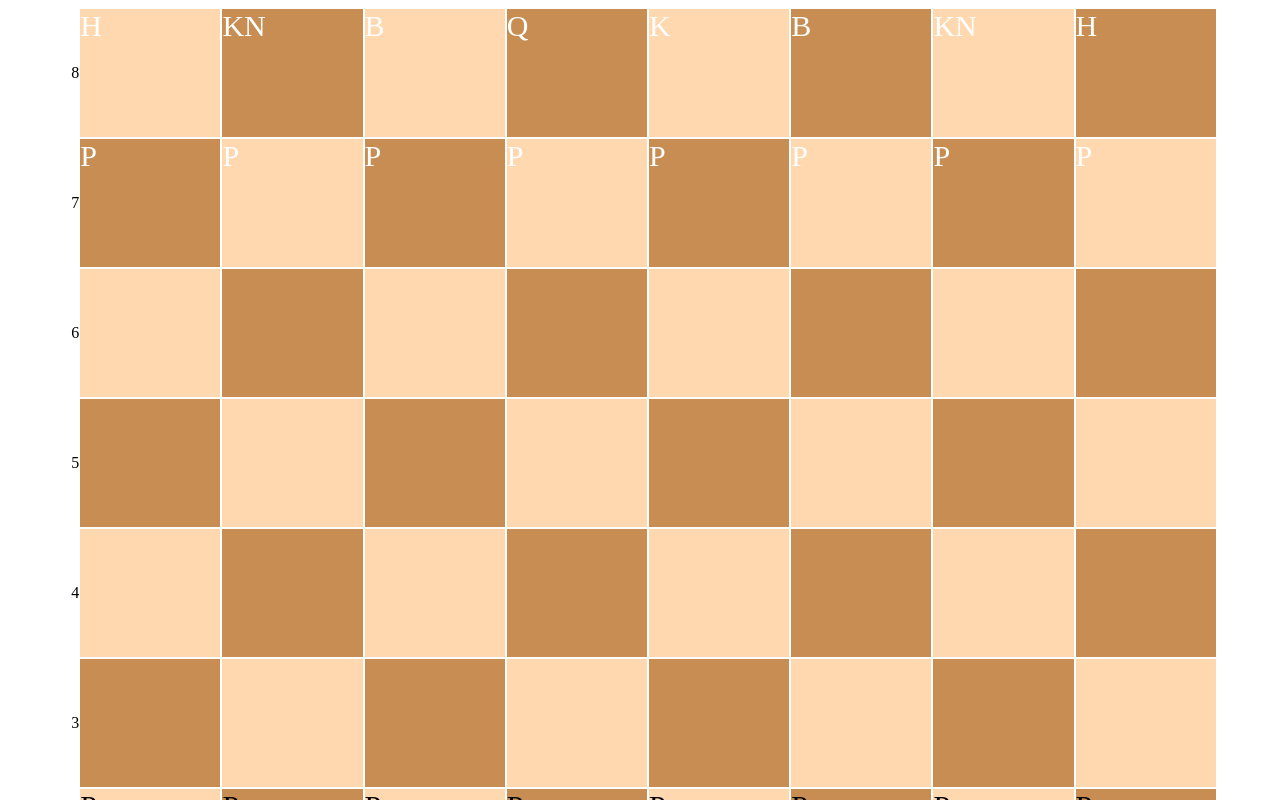
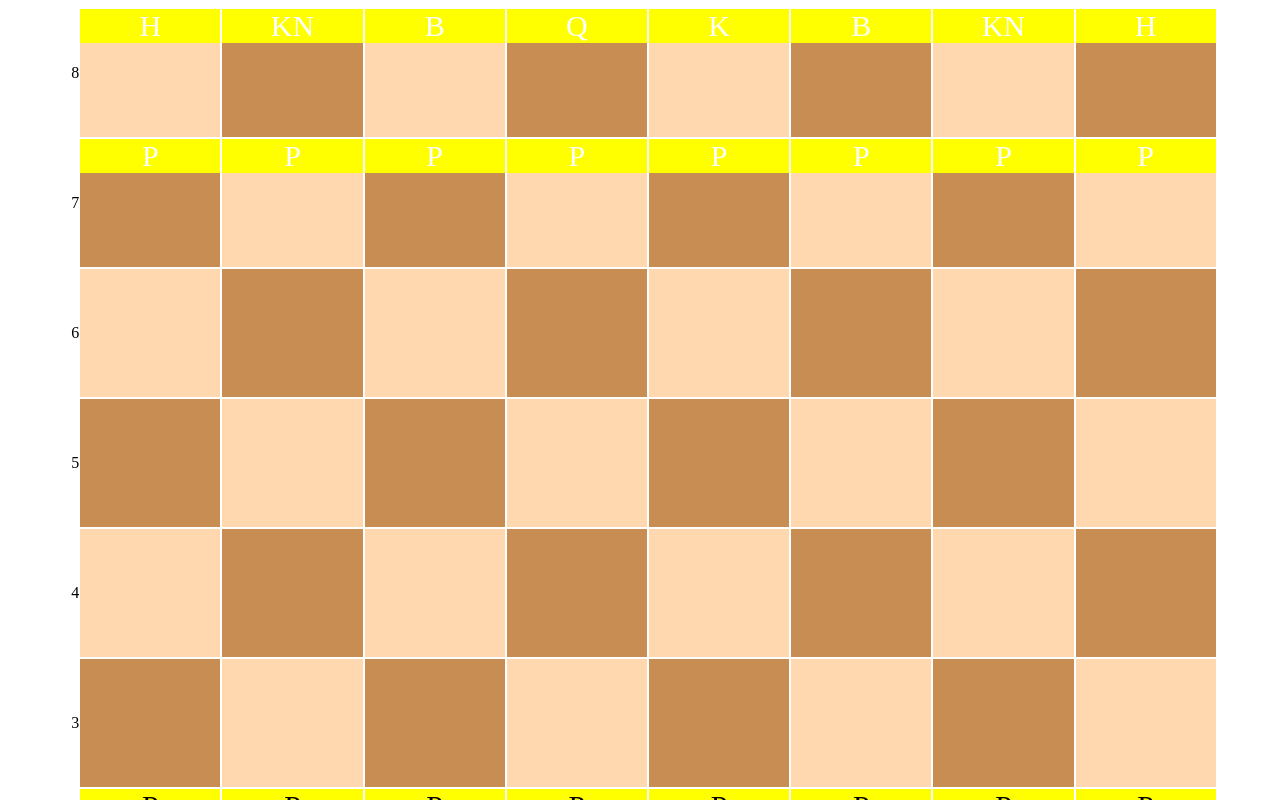
Before and after one commit to jcstange/chess, a React (Create React App) app: page / in a window 1280 px wide. Shown: the top 800 px of the page. Built offline with nearby package versions, Linux system fonts and the light colour scheme.

Commit message:
Centering square text

```diff
--- a/src/Board/square.tsx
+++ b/src/Board/square.tsx
@@ -44,7 +44,7 @@ export const Square: React.FC<SquareProps> = ({ position, piece, canMove, canKil
         square: {
             width: '50vw',
             height: '10vw',
-            paddingStart: '50%',
+            alignItems: 'center',
             backgroundColor: selected ? Colors.selected_green : canMove ? Colors.move_blue : canKill ? Colors.red : isBlack() ? Colors.brown : Colors.light_brown,
             color: piece !== null ? piece.isBlack ? Colors.black : Colors.white : Colors.black,
             fontSize: 30,
@@ -58,7 +58,16 @@ export const Square: React.FC<SquareProps> = ({ position, piece, canMove, canKil
       style={styles.square}
       onClick={() => selectPiece()}
       >
-        {piece?.image ?? ""}
+          <div style={{
+              backgroundColor: '#FFFF00',
+              textAlign: 'center',
+              alignSelf: 'center',
+              alignContent: 'center',
+              justifyContent: 'center'
+            }}>
+
+                {piece?.image ?? ""}
+          </div>
     </div>
     )
 }
```
